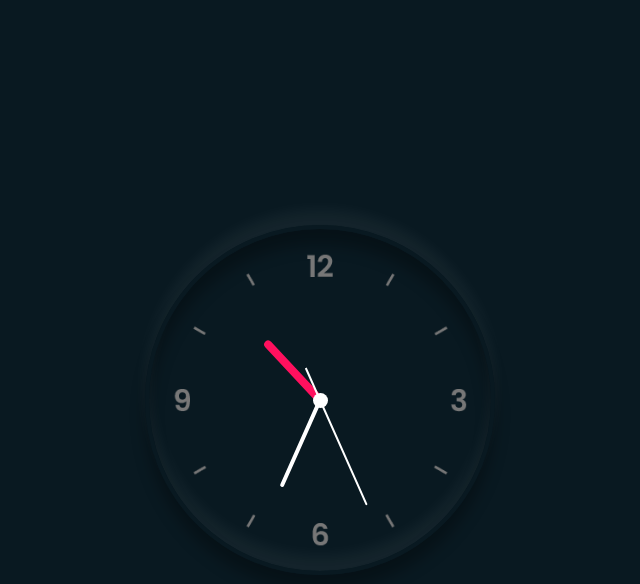
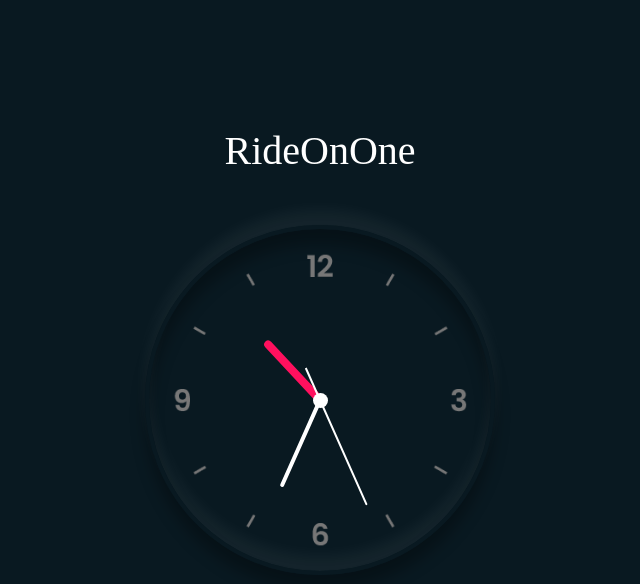
Before and after one commit to kendoriddy/clockDesignWithJS, a plain HTML site: page index.html in a window 1280 px wide. Shown: the whole page, without its empty margins (320-960 px from the left). Drawn offline with Linux system fonts and the light colour scheme.

Commit message:
Added my name

```diff
--- a/index.html
+++ b/index.html
@@ -8,6 +8,9 @@
     <title>Javascript Clock</title>
 </head>
 <body>
+    <section id="name">
+        RideOnOne
+    </section>
     <div class="clock">
         <div class="hour">
             <div class="hr" id="hr"></div>
--- a/style.css
+++ b/style.css
@@ -11,6 +11,15 @@ body{
     min-height: 100vh;
     background: #091921;
 }
+#name{
+    position: absolute;
+    margin-top: -500px;
+    text-align: center;
+    margin-left: 0px;
+    color: #fff;
+    font-size: 40px;
+}
+
 .clock{
     width: 350px;
     height: 350px;
```
